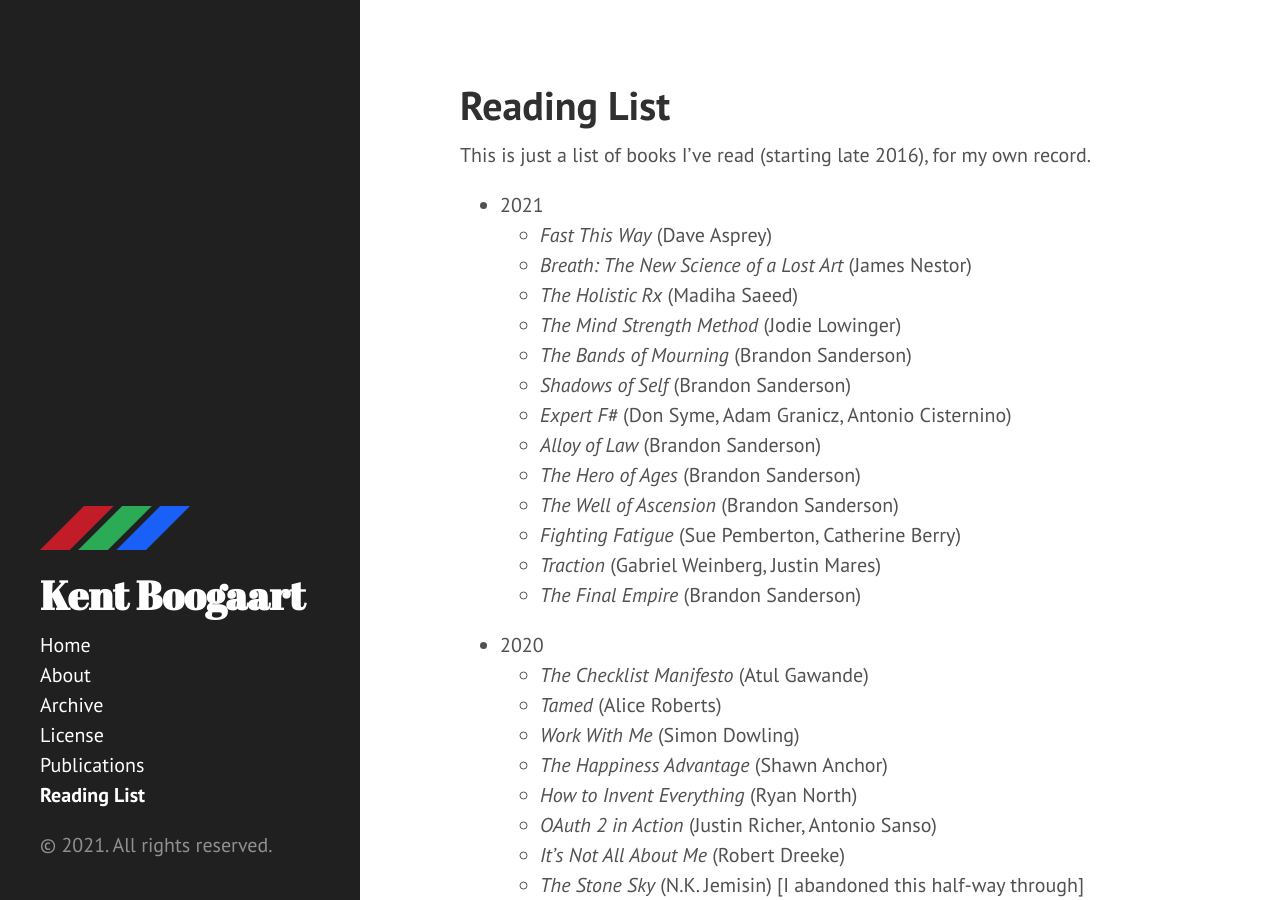
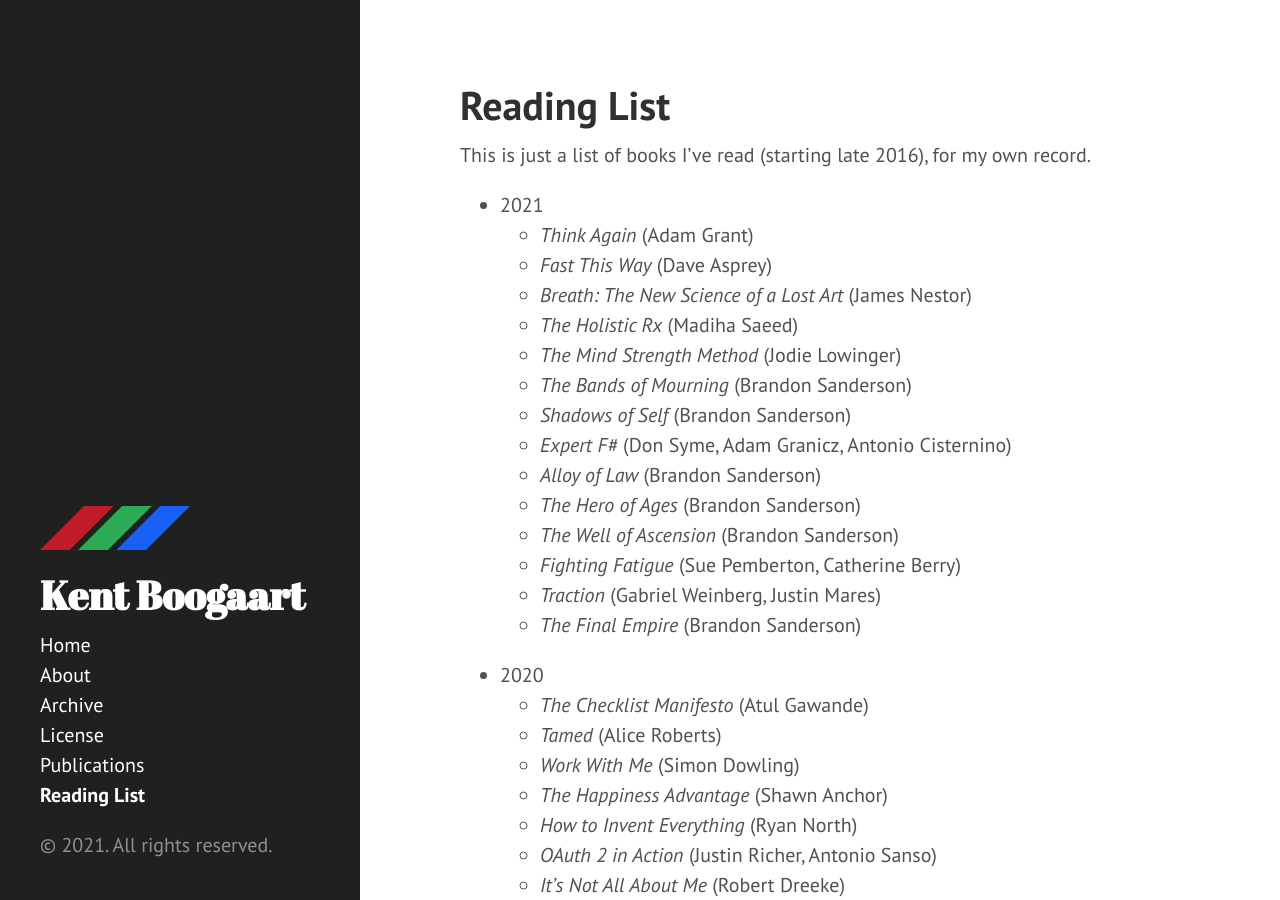
Before and after one commit to kentcb/kentcb.github.io, a Jekyll site: the page built from reading-list.md, in a window 1280 px wide and 900 px high. Built offline with Jekyll 4.4.1, drawn with Linux system fonts in a browser that asks for light colours; nearby versions of some CDN libraries.

Commit message:
Add Think Again

```diff
--- a/reading-list.md
+++ b/reading-list.md
@@ -6,6 +6,7 @@ sidebar: true
 This is just a list of books I've read (starting late 2016), for my own record.
 
 * 2021
+    * _Think Again_ (Adam Grant)
     * _Fast This Way_ (Dave Asprey)
     * _Breath: The New Science of a Lost Art_ (James Nestor)
     * _The Holistic Rx_ (Madiha Saeed)
```
